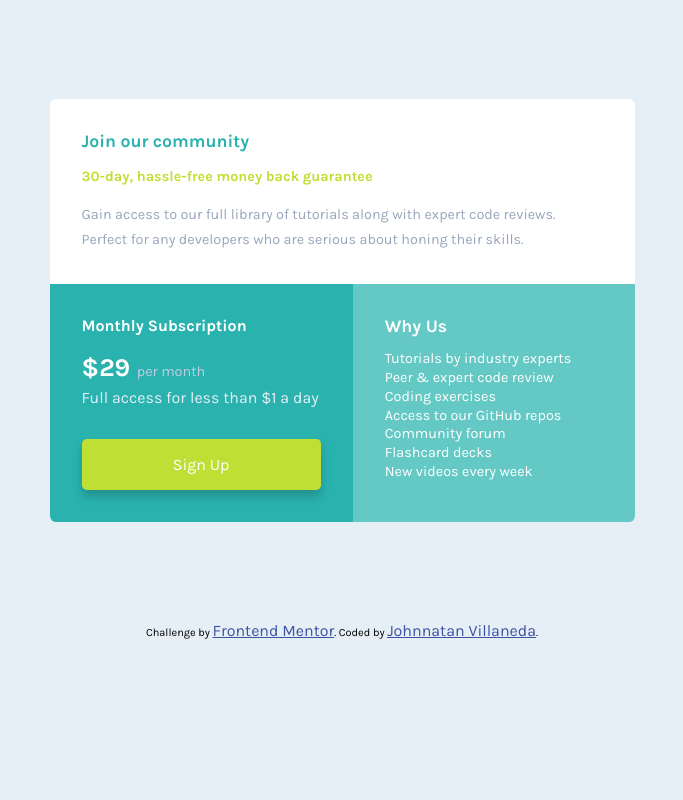
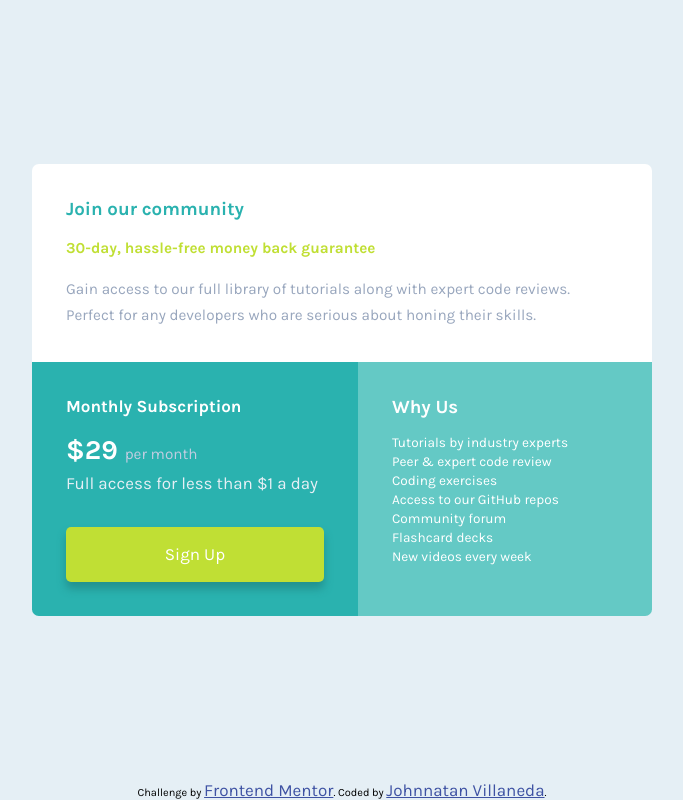
Before and after one commit to JohnnatanV/single-price-grid, a plain HTML site: page index.html in a window 1280 px wide. Shown: the whole page, without its empty margins (298-981 px from the left). Drawn offline with Linux system fonts and the light colour scheme.

Commit message:
Made some adjustments thanks to some tips from a mentor of the page

```diff
--- a/index.html
+++ b/index.html
@@ -47,13 +47,15 @@
       </main>
       <aside class="about-us box">
         <h2 class="about-us__tittle">Why Us</h2>
-        <p class="about-us__text">Tutorials by industry experts</p>
-        <p class="about-us__text">Peer &amp; expert code review</p>
-        <p class="about-us__text">Coding exercises</p>
-        <p class="about-us__text">Access to our GitHub repos</p>
-        <p class="about-us__text">Community forum</p>
-        <p class="about-us__text">Flashcard decks</p>
-        <p class="about-us__text">New videos every week</p>
+        <ul class="about-us__item">
+          <li class="about-us__item-list">Tutorials by industry experts</li>
+          <li class="about-us__item-list">Peer &amp; expert code review</li>
+          <li class="about-us__item-list">Coding exercises</li>
+          <li class="about-us__item-list">Access to our GitHub repos</li>
+          <li class="about-us__item-list">Community forum</li>
+          <li class="about-us__item-list">Flashcard decks</li>
+          <li class="about-us__item-list">New videos every week</li>
+        </ul>
       </aside>
     </div>
     <footer>
--- a/style.css
+++ b/style.css
@@ -20,7 +20,6 @@
 
 body {
   background: var(--light-gray);
-  height: 100vh;
   display: flex;
   flex-direction: column;
 }
@@ -102,6 +101,7 @@ body {
   border: none;
   border-radius: 0.3rem;
   box-shadow: 0 0.4rem 0.5rem hsl(179, 62%, 35%);
+  cursor: pointer;
   transition: all 0.5s;
 }
 
@@ -122,9 +122,10 @@ body {
   margin-bottom: 0.9rem;
 }
 
-.about-us__text {
-  font-size: 0.9rem;
-  line-height: 130%;
+.about-us__item-list {
+  font-size: 0.8rem;
+  line-height: 140%;
+  list-style: none;
 }
 /* FOOTER */
 
@@ -137,18 +138,22 @@ body {
 }
 
 @media screen and (min-width: 750px) {
+  * {
+    font-size: 17px;
+  }
+
   .box {
     padding: 2rem 2rem;
   }
 
   body {
-    height: 80vh;
+    height: 100vh;
     align-items: center;
     justify-content: center;
   }
 
   .container {
-    max-width: 585px;
+    max-width: 620px;
     margin: auto;
     grid-template-columns: repeat(2, auto);
     grid-template-rows: repeat(2, auto);
```
